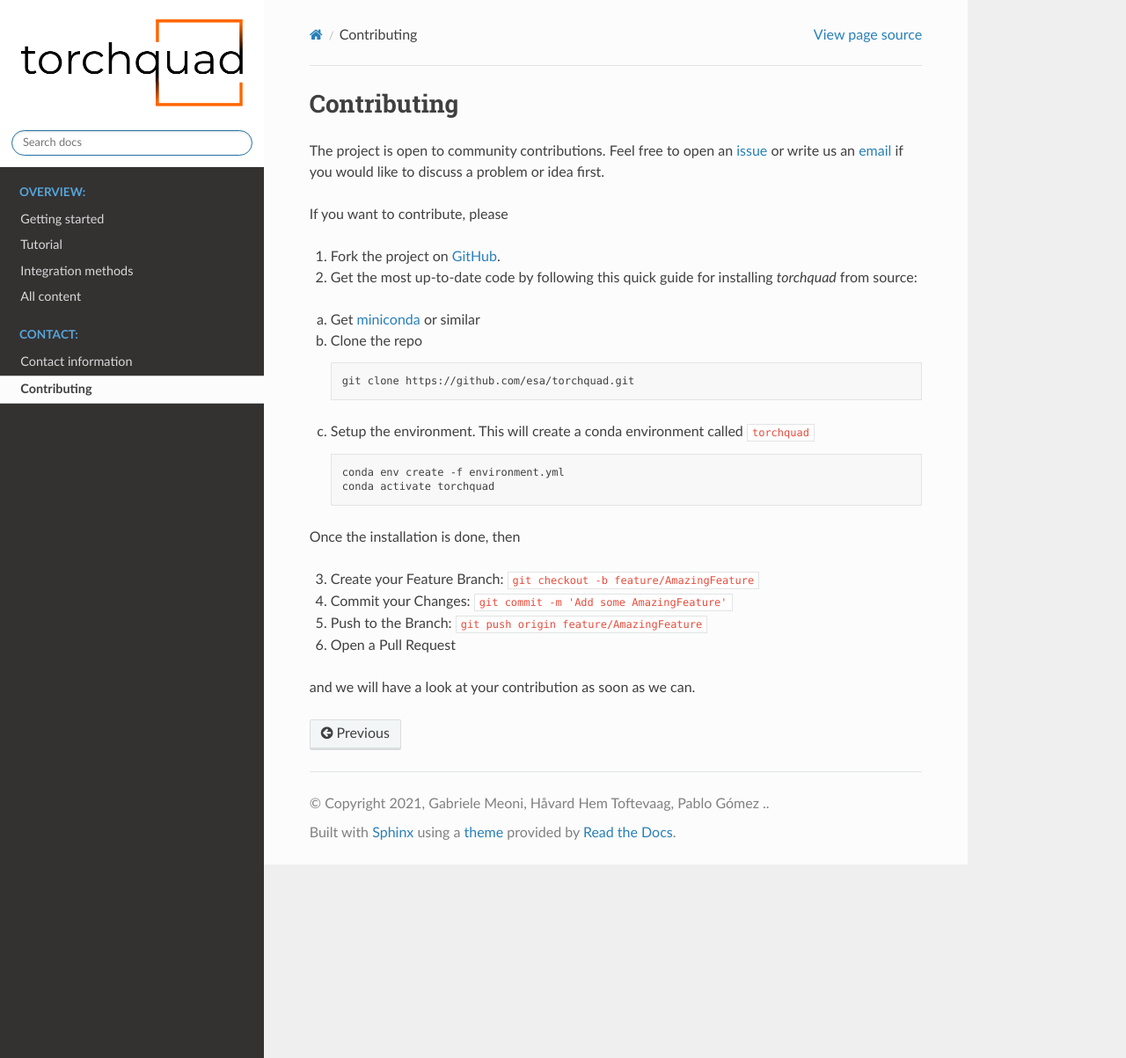
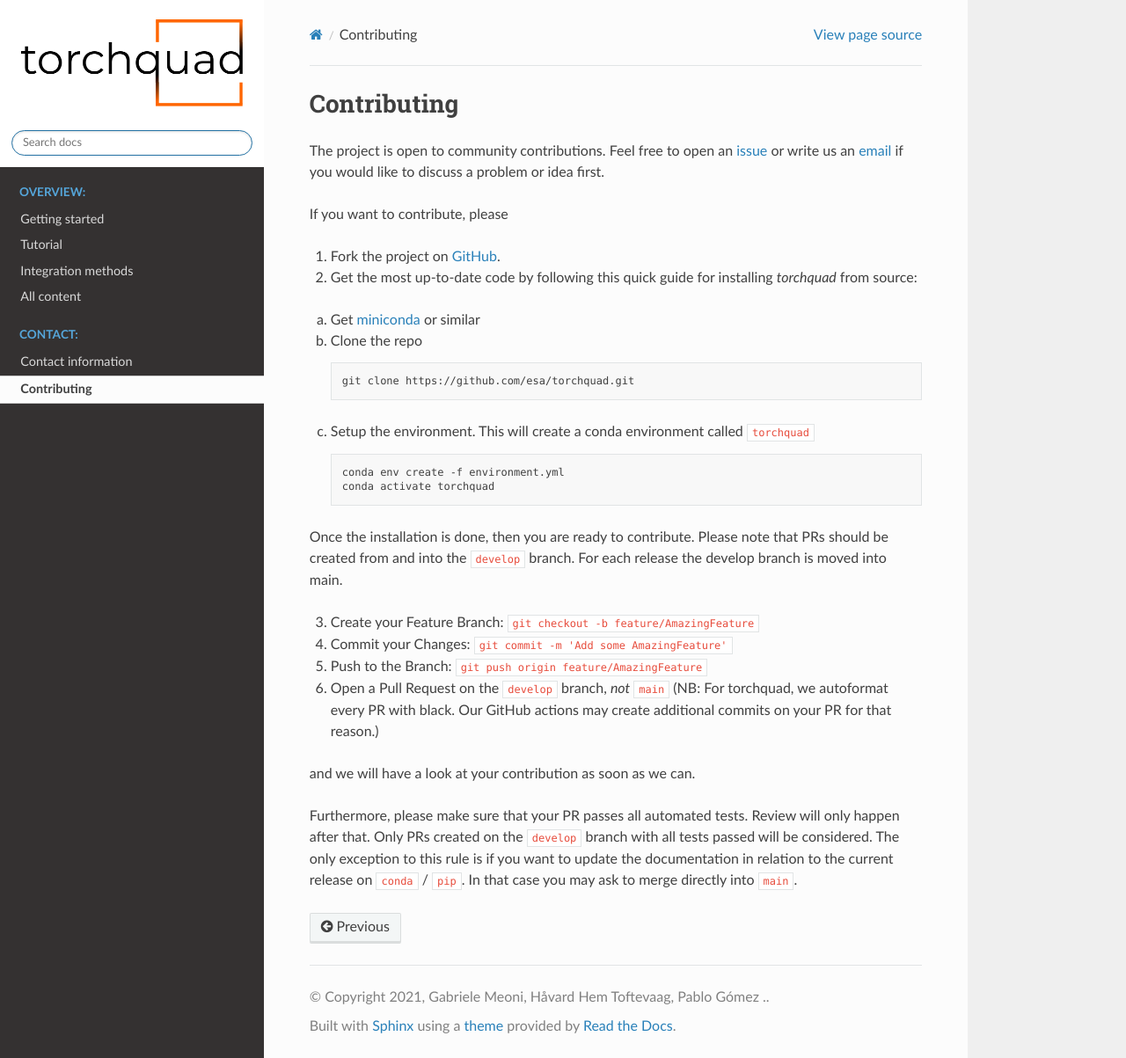
Before and after one commit to esa/torchquad, a Sphinx documentation site: the page built from docs/source/contributing.rst, in a window 1280 px wide and 1203 px high. Shown: the whole window at 88% size. Built offline with Sphinx 7.4.7 and the Read the Docs theme 2.0.0, drawn with Linux system fonts in a browser that asks for light colours; formulas are drawn with MathJax 3.

Commit message:
-fix whitespace in README - add to contributing.rst RTD

```diff
--- a/docs/source/contributing.rst
+++ b/docs/source/contributing.rst
@@ -25,11 +25,16 @@
       conda env create -f environment.yml
       conda activate torchquad
 
-Once the installation is done, then
+Once the installation is done, then you are ready to contribute.
+Please note that PRs should be created from and into the ``develop`` branch. For each release the develop branch is moved into main.
 
 3. Create your Feature Branch: ``git checkout -b feature/AmazingFeature``
 4. Commit your Changes: ``git commit -m 'Add some AmazingFeature'``
 5. Push to the Branch: ``git push origin feature/AmazingFeature``
-6. Open a Pull Request
+6. Open a Pull Request on the ``develop`` branch, *not* ``main`` (NB: For torchquad, we autoformat every PR with black. Our GitHub actions may create additional commits on your PR for that reason.)
 
 and we will have a look at your contribution as soon as we can.
+
+Furthermore, please make sure that your PR passes all automated tests. Review will only happen after that.
+Only PRs created on the ``develop`` branch with all tests passed will be considered. The only exception to this rule is if you want to update the documentation in relation to the current release on ``conda`` / ``pip``.
+In that case you may ask to merge directly into ``main``.
```
Also changed, not shown: README.md (+0 -1 lines).
